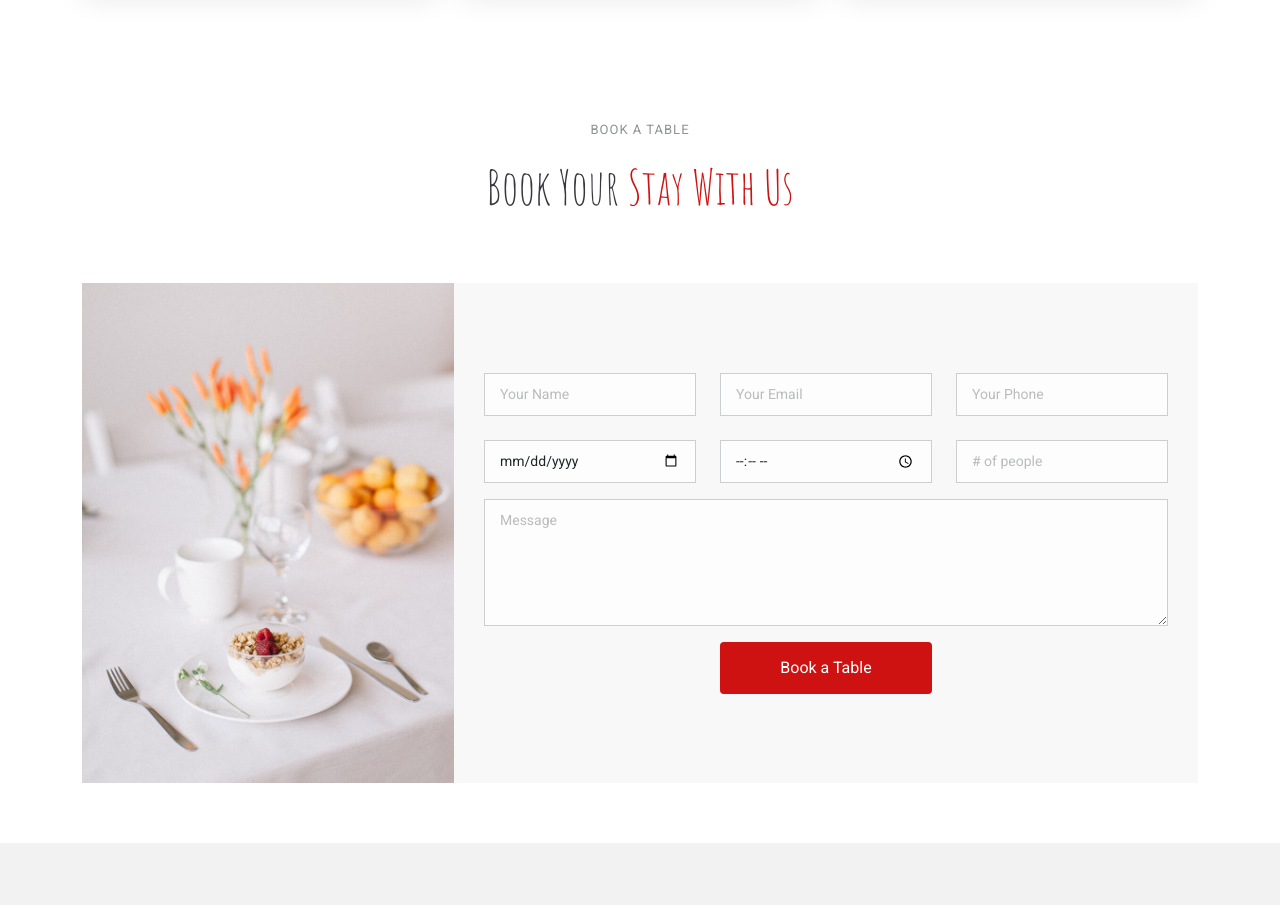
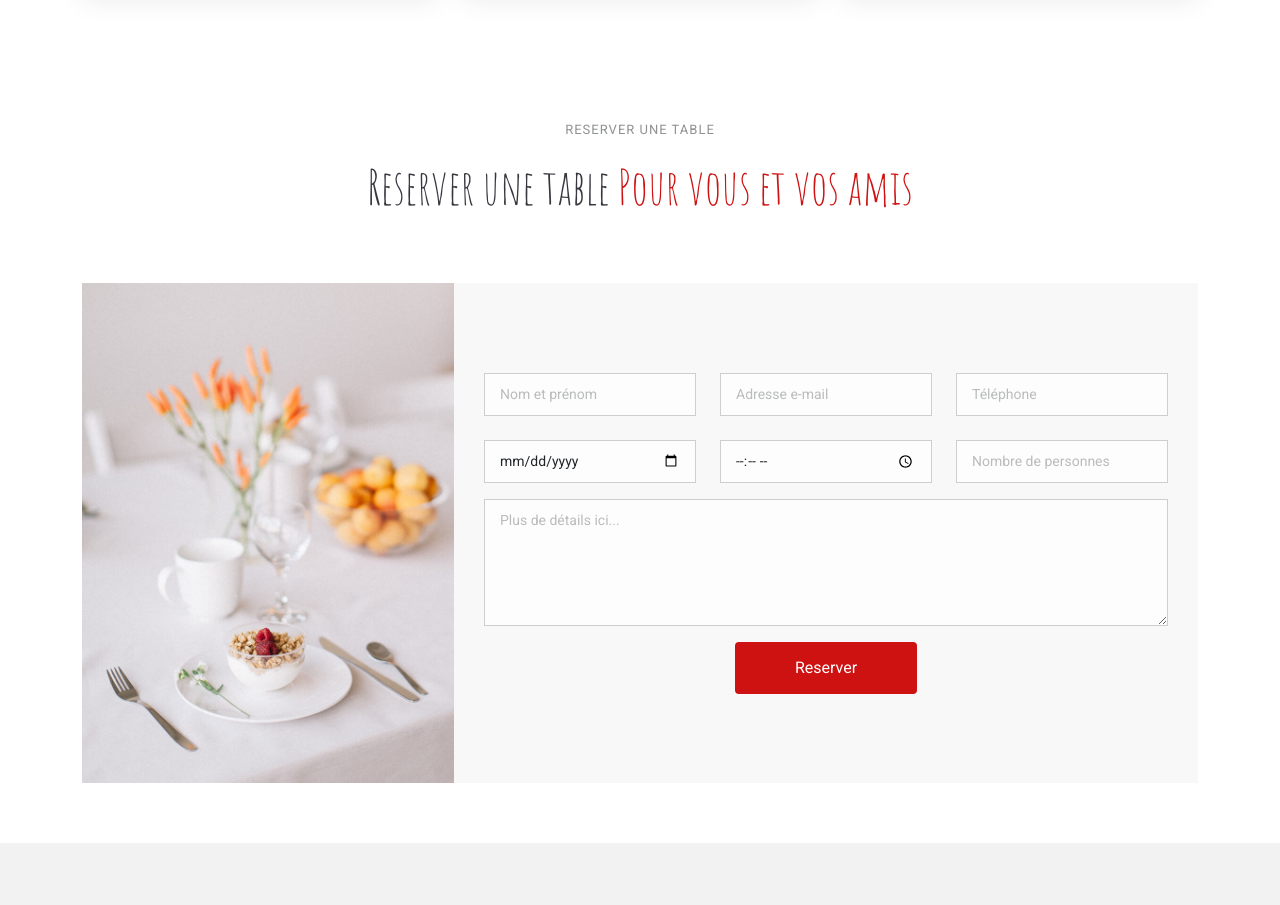
Before and after one commit to iddotahotantcha/nti-resto, a plain HTML site: page index.html in a window 1280 px wide. Shown: the part 5988-6893 px from the top of the page. Drawn offline with Linux system fonts and the light colour scheme.

Commit message:
Mise à jour de la section reservation de table

```diff
--- a/index.html
+++ b/index.html
@@ -880,8 +880,8 @@
 
       <!-- Section Title -->
       <div class="container section-title" data-aos="fade-up">
-        <h2>Book A Table</h2>
-        <p><span>Book Your</span> <span class="description-title">Stay With Us<br></span></p>
+        <h2>Reserver une table</h2>
+        <p><span>Reserver une table</span> <span class="description-title">Pour vous et vos amis<br></span></p>
       </div><!-- End Section Title -->
 
       <div class="container">
@@ -894,34 +894,34 @@
             <form action="forms/book-a-table.php" method="post" role="form" class="php-email-form">
               <div class="row gy-4">
                 <div class="col-lg-4 col-md-6">
-                  <input type="text" name="name" class="form-control" id="name" placeholder="Your Name" required="">
+                  <input type="text" name="name" class="form-control" id="name" placeholder="Nom et prénom" required="">
                 </div>
                 <div class="col-lg-4 col-md-6">
-                  <input type="email" class="form-control" name="email" id="email" placeholder="Your Email" required="">
+                  <input type="email" class="form-control" name="email" id="email" placeholder="Adresse e-mail" required="">
                 </div>
                 <div class="col-lg-4 col-md-6">
-                  <input type="text" class="form-control" name="phone" id="phone" placeholder="Your Phone" required="">
+                  <input type="text" class="form-control" name="phone" id="phone" placeholder="Téléphone" required="">
                 </div>
                 <div class="col-lg-4 col-md-6">
                   <input type="date" name="date" class="form-control" id="date" placeholder="Date" required="">
                 </div>
                 <div class="col-lg-4 col-md-6">
-                  <input type="time" class="form-control" name="time" id="time" placeholder="Time" required="">
+                  <input type="time" class="form-control" name="time" id="time" placeholder="Heure" required="">
                 </div>
                 <div class="col-lg-4 col-md-6">
-                  <input type="number" class="form-control" name="people" id="people" placeholder="# of people" required="">
+                  <input type="number" class="form-control" name="people" id="people" placeholder="Nombre de personnes" required="">
                 </div>
               </div>
 
               <div class="form-group mt-3">
-                <textarea class="form-control" name="message" rows="5" placeholder="Message"></textarea>
+                <textarea class="form-control" name="message" rows="5" placeholder="Plus de détails ici..."></textarea>
               </div>
 
               <div class="text-center mt-3">
-                <div class="loading">Loading</div>
+                <div class="loading">En cours</div>
                 <div class="error-message"></div>
-                <div class="sent-message">Your booking request was sent. We will call back or send an Email to confirm your reservation. Thank you!</div>
-                <button type="submit">Book a Table</button>
+                <div class="sent-message">Votre reservation à été envoyé. Nous vous contacterons pour valider votre reservation. Merci bien!</div>
+                <button type="submit">Reserver</button>
               </div>
             </form>
           </div><!-- End Reservation Form -->
```
